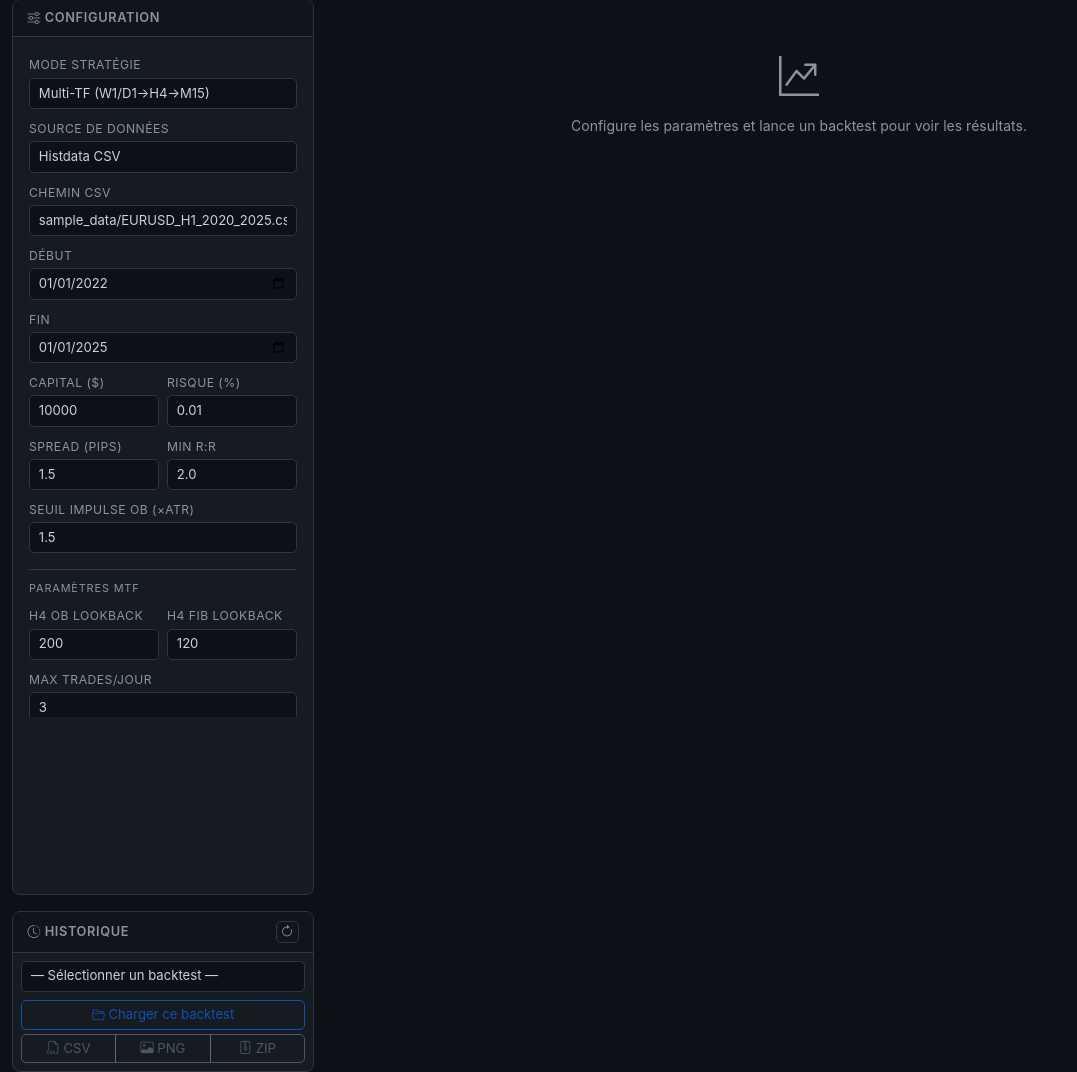
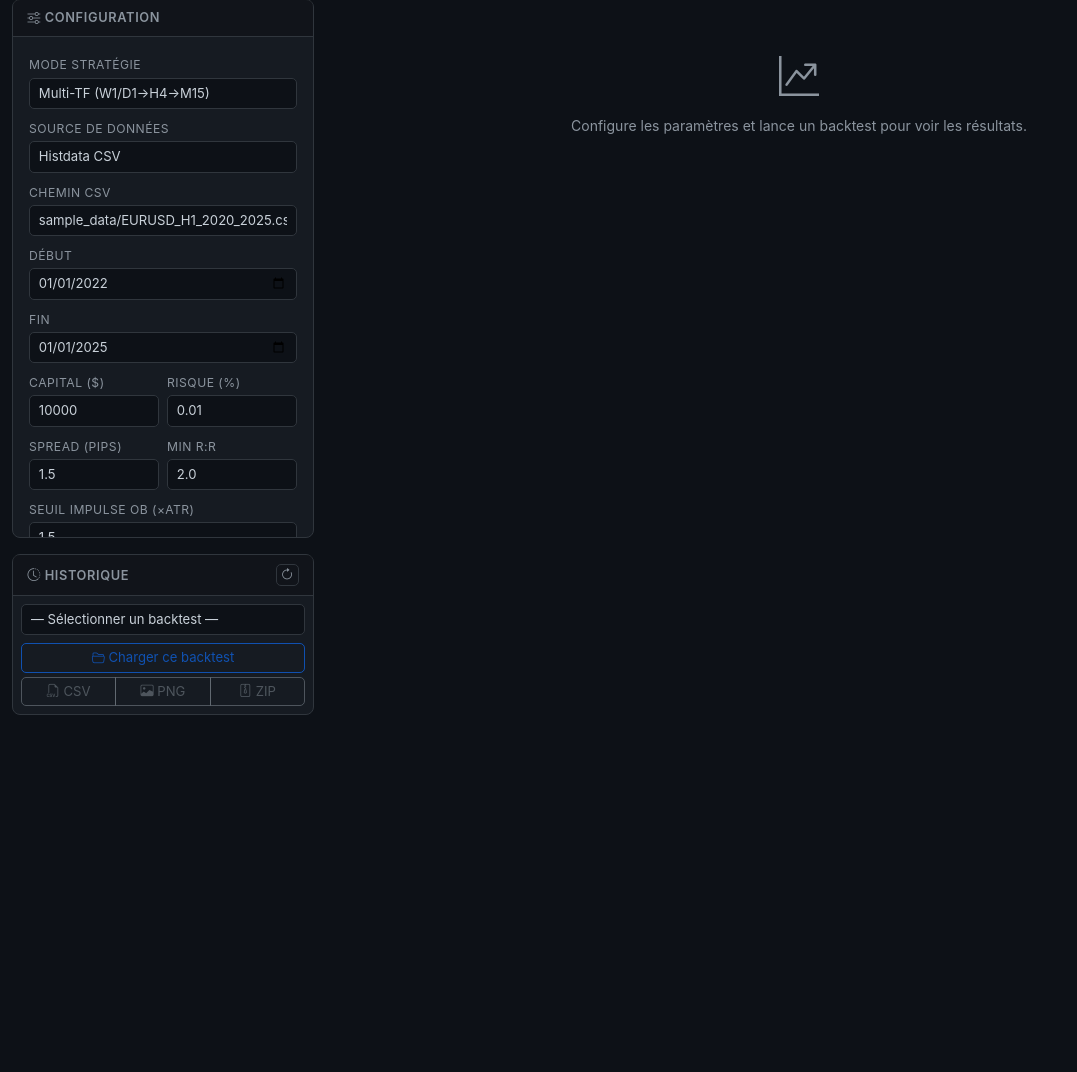
Before and after one commit to CordonBleuCosmique/Tradalgo, a Flask app: page / in a window 1280 px wide. Shown: the part 70-1142 px from the top of the page, without its empty margins (0-1077 px from the left). After the commit the page ends 785 px from the top, so only its background shows below. Run offline with Flask 3, Linux system fonts and the light colour scheme; data that the repository does not hold is empty; some libraries are stand-ins or nearby versions.

Commit message:
fix: make Historique card visible — flex column layout + inline DL buttons
- Replace h-100 config card with d-flex flex-column gap-3 on the column
  so both Config and Historique cards stack vertically without overflow
- Shrink config card body max-height to leave room for Historique
- Remove redundant mt-3 on Historique card (gap-3 handles spacing)
- Add inline CSV/PNG/ZIP download buttons in the Trades card header,
  visible whenever the displayed result has a bt_id (both new runs
  and history loads)

https://claude.ai/code/session_01CXafSCm7aTog2WiLLso3N7

```diff
--- a/static/js/app.js
+++ b/static/js/app.js
@@ -117,6 +117,18 @@ async function loadResults() {
 function displayResults(data) {
   document.getElementById("noResults").hidden = true;
   document.getElementById("resultsPanel").hidden = false;
+
+  /* Show inline download buttons if this result has a bt_id */
+  const dlRow = document.getElementById("dlCurrentBt");
+  if (data.bt_id) {
+    dlRow.hidden = false;
+    ["Csv", "Png", "Zip"].forEach(t => {
+      document.getElementById("btnDl" + t + "Current").onclick =
+        () => { window.location.href = `/api/download/${data.bt_id}/${t.toLowerCase()}`; };
+    });
+  } else {
+    dlRow.hidden = true;
+  }
 
   const m = data.metrics;
 
--- a/templates/index.html
+++ b/templates/index.html
@@ -43,11 +43,11 @@
 <div id="panel-accueil" class="tab-panel container-fluid py-3">
   <div class="row g-3">
 
-    <!-- ── Configuration ── -->
-    <div class="col-lg-4 col-xl-3">
-      <div class="card h-100">
+    <!-- ── Configuration + Historique ── -->
+    <div class="col-lg-4 col-xl-3 d-flex flex-column gap-3">
+      <div class="card">
         <div class="card-header"><i class="bi bi-sliders"></i> Configuration</div>
-        <div class="card-body" style="overflow-y:auto; max-height:calc(100vh - 120px)">
+        <div class="card-body" style="overflow-y:auto; max-height:calc(100vh - 300px)">
           <form id="backtestForm">
 
             <div class="mb-2">
@@ -180,7 +180,7 @@
       </div>
 
       <!-- ── Historique des backtests ── -->
-      <div class="card mt-3">
+      <div class="card">
         <div class="card-header d-flex justify-content-between align-items-center">
           <span><i class="bi bi-clock-history"></i> Historique</span>
           <button class="btn btn-sm btn-outline-secondary py-0 px-1" id="btnRefreshHistory" title="Actualiser">
@@ -235,9 +235,22 @@
 
         <!-- Trade table -->
         <div class="card">
-          <div class="card-header d-flex justify-content-between align-items-center">
+          <div class="card-header d-flex justify-content-between align-items-center gap-2">
             <span><i class="bi bi-table"></i> Trades</span>
-            <span id="tradeCount" class="badge" style="background:#21262d; color:#8b949e"></span>
+            <div class="d-flex align-items-center gap-2">
+              <span id="tradeCount" class="badge" style="background:#21262d; color:#8b949e"></span>
+              <div id="dlCurrentBt" class="btn-group btn-group-sm" hidden>
+                <button class="btn btn-outline-secondary py-0" id="btnDlCsvCurrent" title="CSV du backtest en cours">
+                  <i class="bi bi-filetype-csv"></i>
+                </button>
+                <button class="btn btn-outline-secondary py-0" id="btnDlPngCurrent" title="PNG du backtest en cours">
+                  <i class="bi bi-image"></i>
+                </button>
+                <button class="btn btn-outline-secondary py-0" id="btnDlZipCurrent" title="ZIP du backtest en cours">
+                  <i class="bi bi-file-zip"></i>
+                </button>
+              </div>
+            </div>
           </div>
           <div class="trade-table-wrap">
             <table class="trade-tbl">
```
